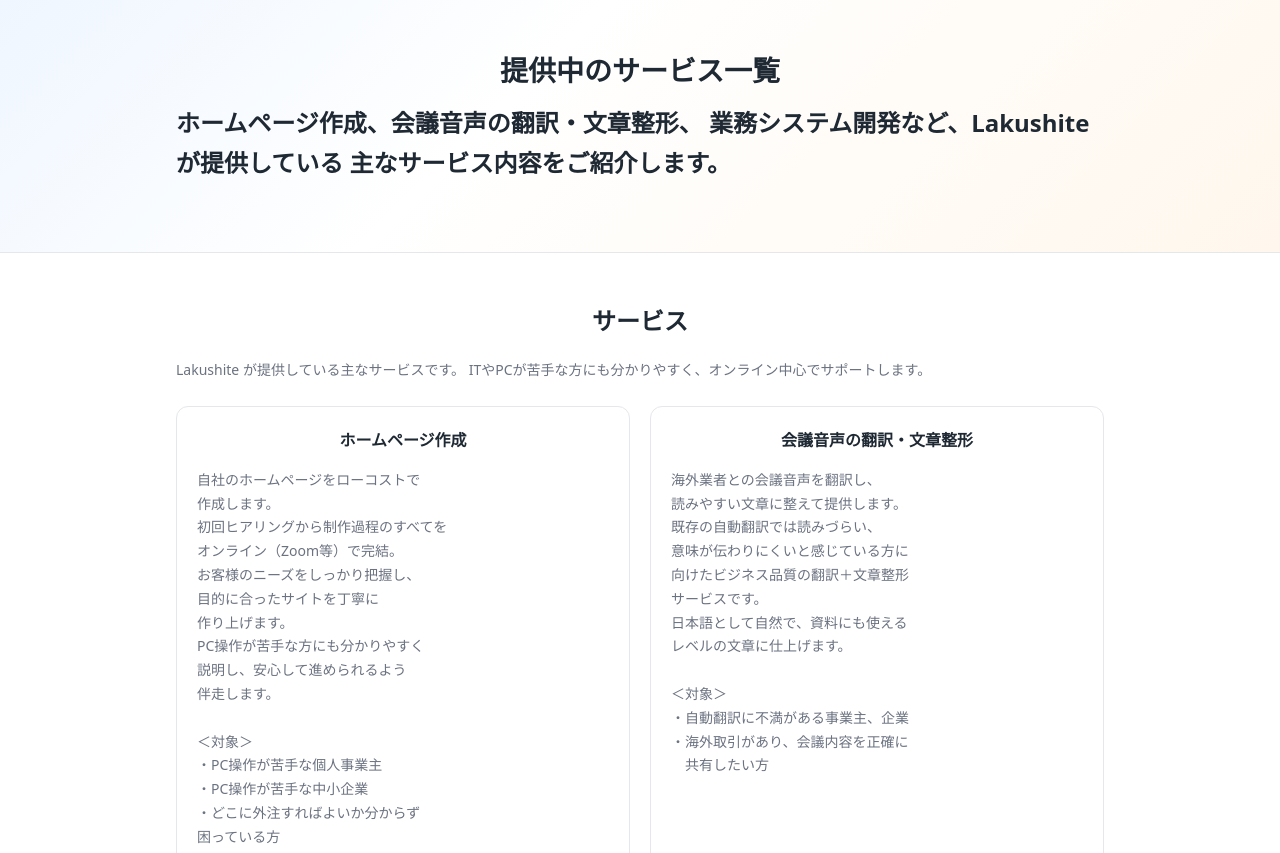
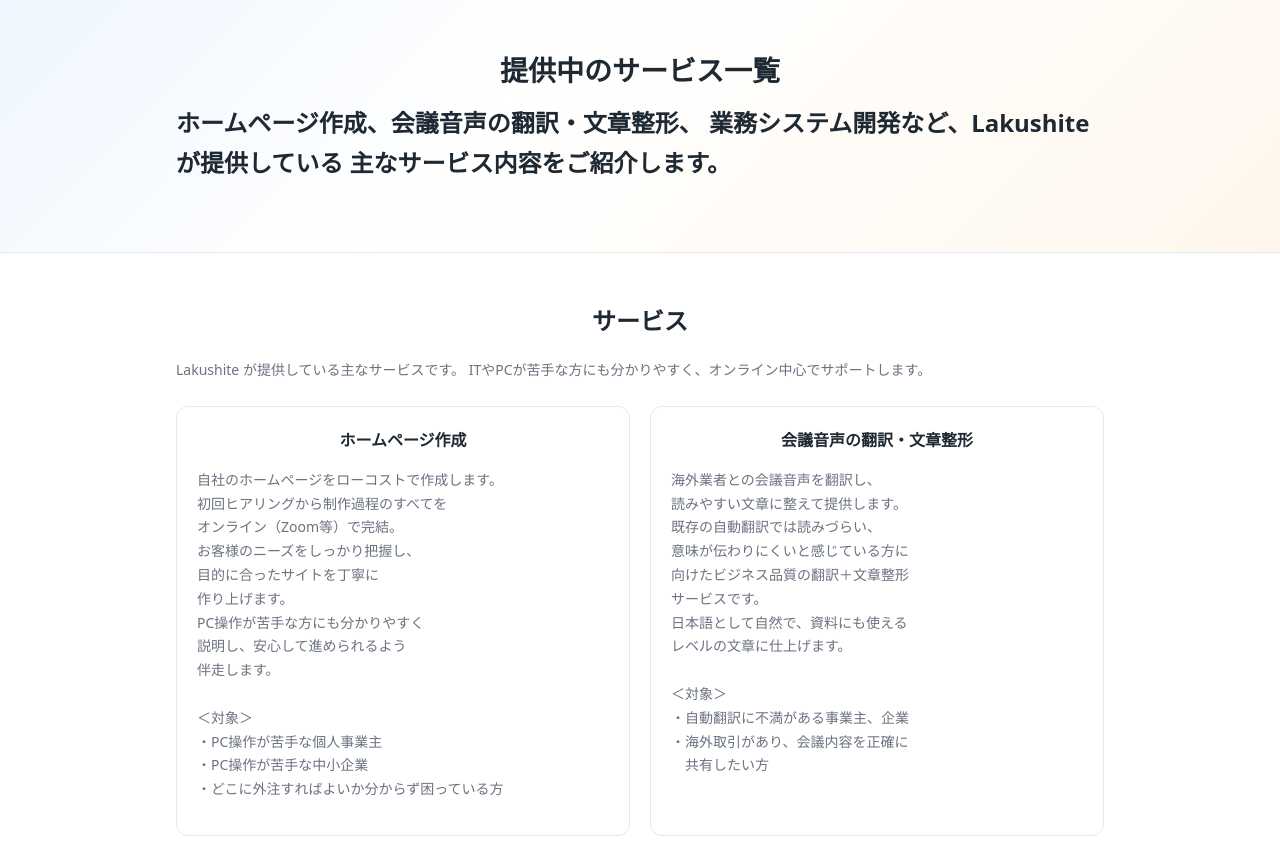
Before and after one commit to lakushite/lakushite.github.io, a plain HTML site: page services.html in a window 1280 px wide. Shown: the part 86-939 px from the top of the page. Drawn offline with Linux system fonts and the light colour scheme.

Commit message:
Update services.html

```diff
--- a/services.html
+++ b/services.html
@@ -62,8 +62,7 @@
             <div class="service-card">
               <h3>ホームページ作成</h3>
               <p>
-  自社のホームページをローコストで<br class="br-pc">
-  作成します。<br>
+  自社のホームページをローコストで作成します。<br>
   初回ヒアリングから制作過程のすべてを<br>
   オンライン（Zoom等）で完結。<br>
   お客様のニーズをしっかり把握し、<br>
@@ -76,7 +75,7 @@
   ＜対象＞<br>
   ・PC操作が苦手な個人事業主<br>
   ・PC操作が苦手な中小企業<br>
-  ・どこに外注すればよいか分からず<br class="br-pc">困っている方
+  ・どこに外注すればよいか分からず困っている方
 </p>
 
 
```
